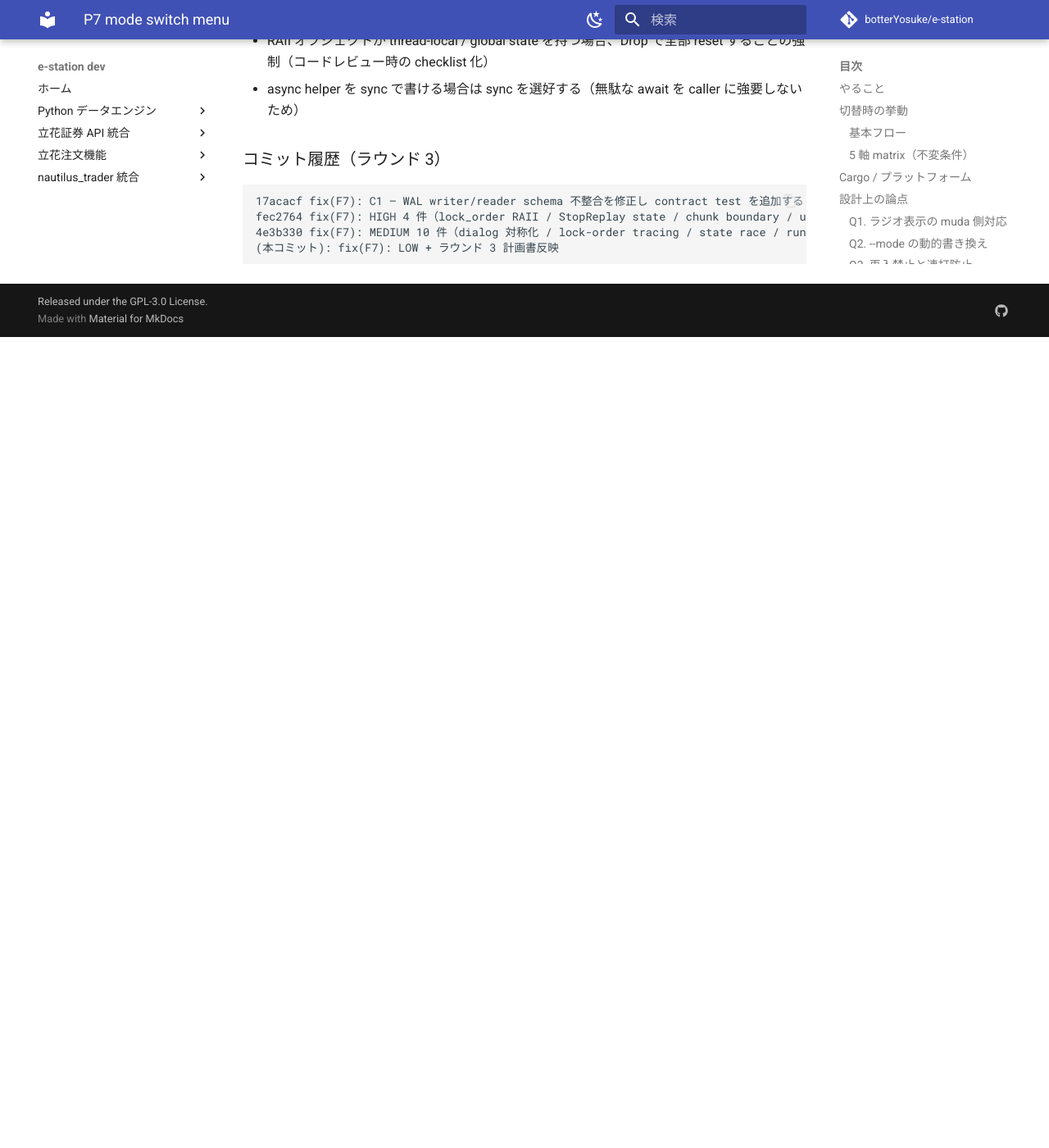
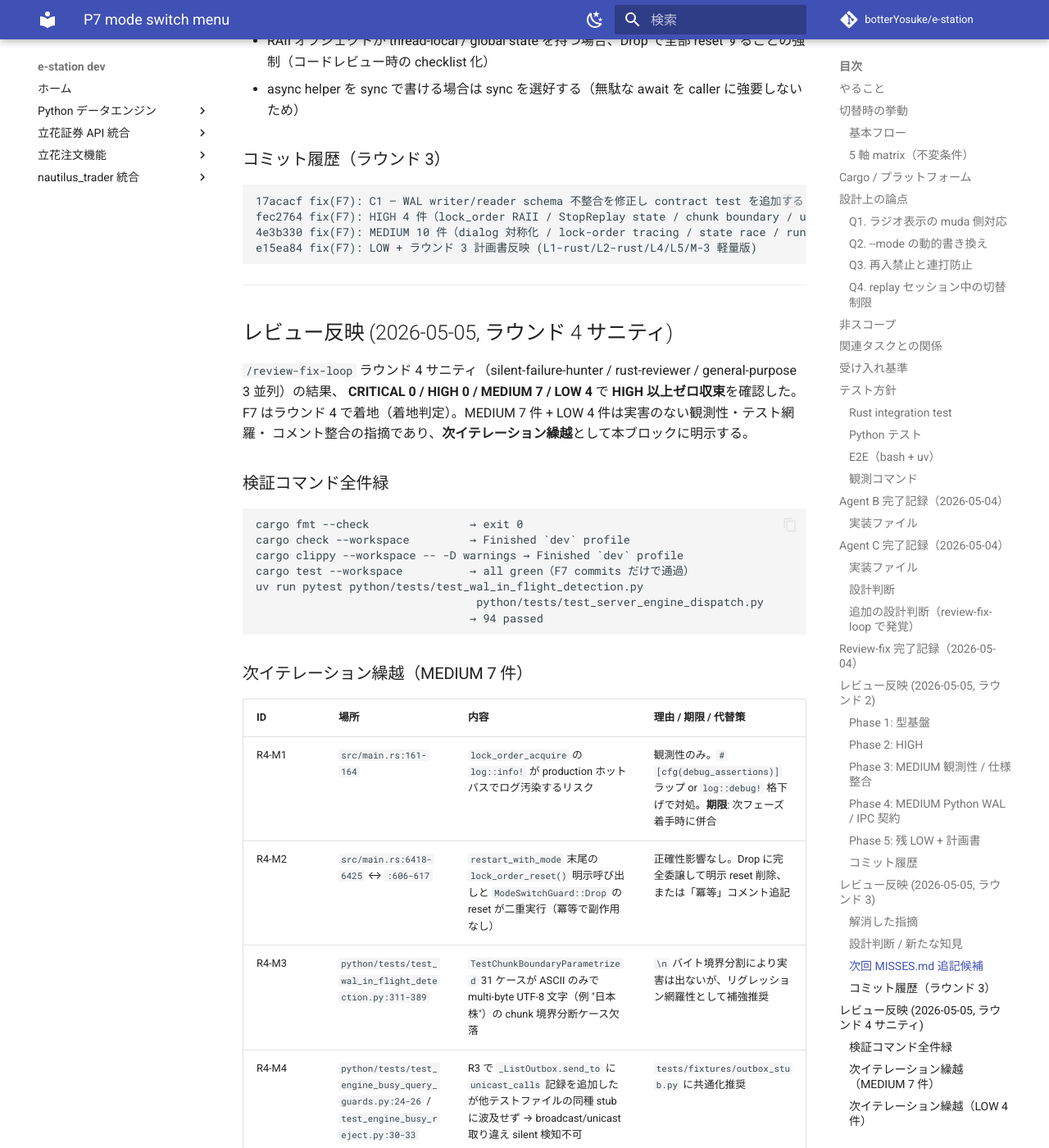
Before and after one commit to botterYosuke/e-station, an MkDocs documentation site: the page built from docs/✅menu-and-footer/P7-mode-switch-menu.md, in a window 1280 px wide and 1400 px high, scrolled down 19922 px. Shown: the whole window at 82% size. Built offline with MkDocs 1.6.1 and Material for MkDocs 9.7.7, drawn with Linux system fonts in a browser that asks for light colours; comment, search, counter and statistics services are not loaded; before the commit the page ends 20333 px from its top, so only the background shows below that; some of the changed text lies outside the part shown.

Commit message:
docs(F7): ラウンド 4 サニティ着地と繰越項目を計画書に明記する
review-fix-loop ラウンド 4 サニティ（silent-failure-hunter / rust-reviewer /
general-purpose 3 並列）で CRITICAL 0 / HIGH 0 / MEDIUM 7 / LOW 4 を確認、
HIGH 以上ゼロ収束で F7 着地を判定する。

MEDIUM 7 件 + LOW 4 件は実害のない観測性・テスト網羅・コメント整合の指摘で
あり、次イテレーション繰越として「## レビュー反映 (2026-05-05, ラウンド 4
サニティ)」ブロックに ID・場所・理由・代替策付きで明示する。

Co-Authored-By: Claude Opus 4.7 (1M context) <noreply@anthropic.com>

````diff
--- a/docs/✅menu-and-footer/P7-mode-switch-menu.md
+++ b/docs/✅menu-and-footer/P7-mode-switch-menu.md
@@ -411,5 +411,56 @@ Path A（全件）の TDD で解消した。Phase 1/2/3/4+5 の 4 コミット
 17acacf fix(F7): C1 — WAL writer/reader schema 不整合を修正し contract test を追加する
 fec2764 fix(F7): HIGH 4 件（lock_order RAII / StopReplay state / chunk boundary / unicast pin）
 4e3b330 fix(F7): MEDIUM 10 件（dialog 対称化 / lock-order tracing / state race / runtime test）
-(本コミット): fix(F7): LOW + ラウンド 3 計画書反映
+e15ea84 fix(F7): LOW + ラウンド 3 計画書反映 (L1-rust/L2-rust/L4/L5/M-3 軽量版)
 ```
+
+---
+
+## レビュー反映 (2026-05-05, ラウンド 4 サニティ)
+
+`/review-fix-loop` ラウンド 4 サニティ（silent-failure-hunter / rust-reviewer / general-purpose 3 並列）の結果、
+**CRITICAL 0 / HIGH 0 / MEDIUM 7 / LOW 4** で **HIGH 以上ゼロ収束**を確認した。
+F7 はラウンド 4 で着地（着地判定）。MEDIUM 7 件 + LOW 4 件は実害のない観測性・テスト網羅・
+コメント整合の指摘であり、**次イテレーション繰越**として本ブロックに明示する。
+
+### 検証コマンド全件緑
+
+```text
+cargo fmt --check               → exit 0
+cargo check --workspace         → Finished `dev` profile
+cargo clippy --workspace -- -D warnings → Finished `dev` profile
+cargo test --workspace          → all green（F7 commits だけで通過）
+uv run pytest python/tests/test_wal_in_flight_detection.py
+                                 python/tests/test_server_engine_dispatch.py
+                                → 94 passed
+```
+
+### 次イテレーション繰越（MEDIUM 7 件）
+
+| ID | 場所 | 内容 | 理由 / 期限 / 代替策 |
+|----|------|------|----------------------|
+| R4-M1 | `src/main.rs:161-164` | `lock_order_acquire` の `log::info!` が production ホットパスでログ汚染するリスク | 観測性のみ。`#[cfg(debug_assertions)]` ラップ or `log::debug!` 格下げで対処。**期限**: 次フェーズ着手時に併合 |
+| R4-M2 | `src/main.rs:6418-6425` ↔ `:606-617` | `restart_with_mode` 末尾の `lock_order_reset()` 明示呼び出しと `ModeSwitchGuard::Drop` の reset が二重実行（冪等で副作用なし） | 正確性影響なし。Drop に完全委譲して明示 reset 削除、または「冪等」コメント追記 |
+| R4-M3 | `python/tests/test_wal_in_flight_detection.py:311-389` | `TestChunkBoundaryParametrized` 31 ケースが ASCII のみで multi-byte UTF-8 文字（例 "日本株"）の chunk 境界分断ケース欠落 | `\n` バイト境界分割により実害は出ないが、リグレッション網羅性として補強推奨 |
+| R4-M4 | `python/tests/test_engine_busy_query_guards.py:24-26` / `test_engine_busy_reject.py:30-33` | R3 で `_ListOutbox.send_to` に `unicast_calls` 記録を追加したが他テストファイルの同種 stub に波及せず → broadcast/unicast 取り違え silent 検知不可 | `tests/fixtures/outbox_stub.py` に共通化推奨 |
+| R4-M5 | `tests/wal_writer_reader_contract.rs:38,72` | writer 経由 contract test 2 件が `#[ignore]` で CI 除外。Rust reader が wire schema を変えても CI で検知不可 | CI yaml の修正が必要。**代替策**: `cargo test -- --include-ignored` を `uv-available` ジョブで実行 or PR template に手動実行を明記。**期限**: CI 整備フェーズで対処 |
+| R4-M6 | `src/main.rs:644-645` (`ModeSwitchError::ConfirmCancelled`) | `#[allow(dead_code)]` の TODO docstring が action-oriented でなく配線先（`GoBack` / `ToggleDialogModal(None)`）が明示されていない | コメント `// TODO(F7-Rx): wire from GoBack/ToggleDialogModal(None)` 形式へ |
+| R4-M7 | `python/tests/test_server_engine_dispatch.py:1197-1219` | `test_stop_replay_resets_state_to_idle` docstring に H2 順序契約の `test_*_state_idle_before_broadcast` への相互参照リンク欠落 | docstring に相互参照を追記 |
+
+### 次イテレーション繰越（LOW 4 件）
+
+- L1 (rust): `tests/wandb_modeswitch_lock_order.rs::mode_switch_guard_drop_resets_lock_order_index` の `// _guard is dropped here.` コメント位置補正
+- L2 (rust): `has_wal_in_flight_orders` の rustdoc link 形式 (`[`fn_name`]`) 確認
+- L3 (rust + silent 重複): `wal_writer_reader_contract.rs` の `uv` ヘルパーと source-inspection テストの mod 分離
+- L4 (general): writer 経由 test に未知 `phase` ケースを meta-test として追加（`_AUDIT_LOG_PHASES` 定数 vs `TERMINAL_PHASES` の集合関係 assert）
+
+### 次回 MISSES.md 追記候補
+
+- **CI における `#[ignore]` テストの取り扱い**: contract test を `#[ignore]` にすると CI で除外され、本来検知すべき言語境界 regression が見逃される。`#[ignore]` を使う場合は CI 側で `--include-ignored` ジョブを必ず併設するルールの徹底
+- **テスト stub の同期管理**: 複数テストファイルが同じ shape の stub（例: `_ListOutbox`）を持つとき、片方を改修するともう片方が drift する。共通 fixture 化の徹底
+
+### コミット履歴（ラウンド 4）
+
+```text
+(本コミット): docs(F7): ラウンド 4 サニティ着地と繰越明記
+```
````
